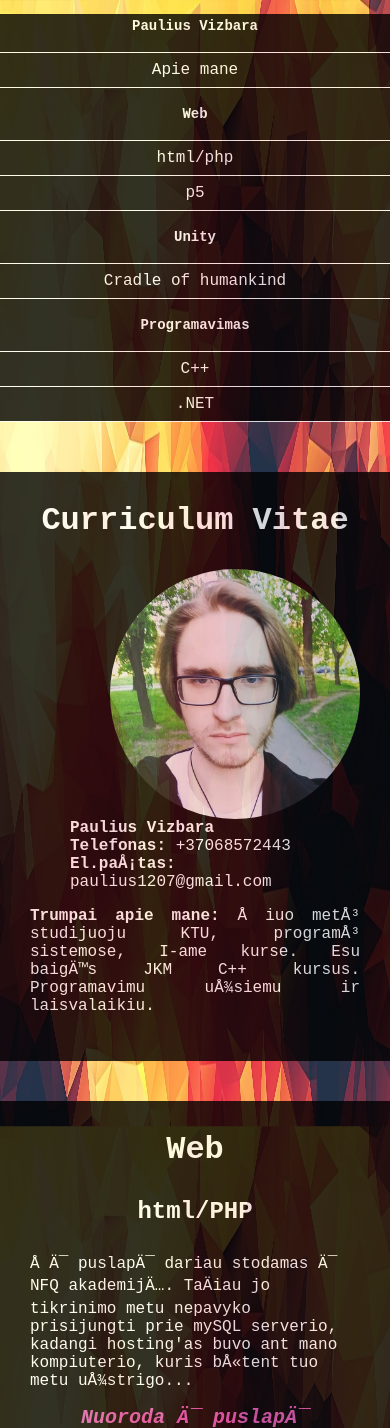
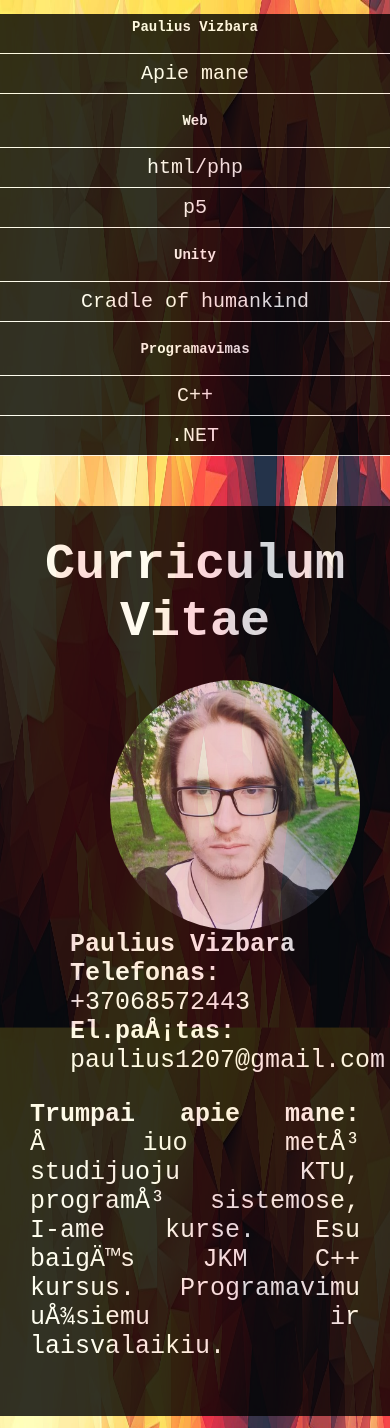
Before and after one commit to FriendlyBurrito/PauliusVizbara, a PHP site: page / in a window 390 px wide. Shown: the top 1428 px of the page. Run offline with PHP 8.4, Linux system fonts and the light colour scheme.

Commit message:
font size

```diff
--- a/style.css
+++ b/style.css
@@ -1,4 +1,5 @@
 body {
+	font-size: 20px;
 	margin: 0;
     color: white;
     font-family: "Courier New";
@@ -20,7 +21,13 @@
     position: fixed;
     background-color: black;
 }
+
 @media screen and (max-width: 1200px){
+
+	.rightcolumn {
+		font-size: 25px;
+	}
+
 	ul.leftcolumn  h3{
     	font-size: 14px;
     }
@@ -28,6 +35,7 @@
 
 }
 @media screen and (max-device-width: 1020px){
+
 
     ul.leftcolumn,
     ul.leftcolumn li,
```
